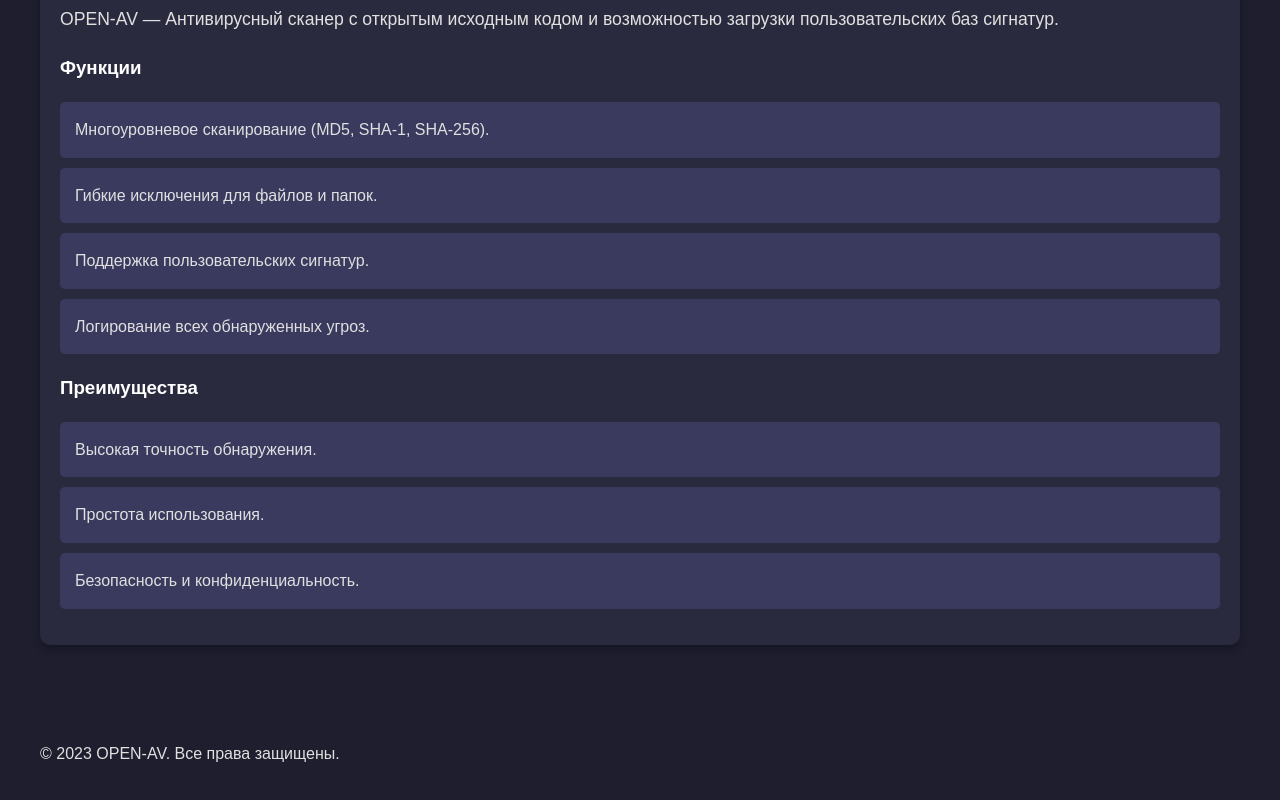
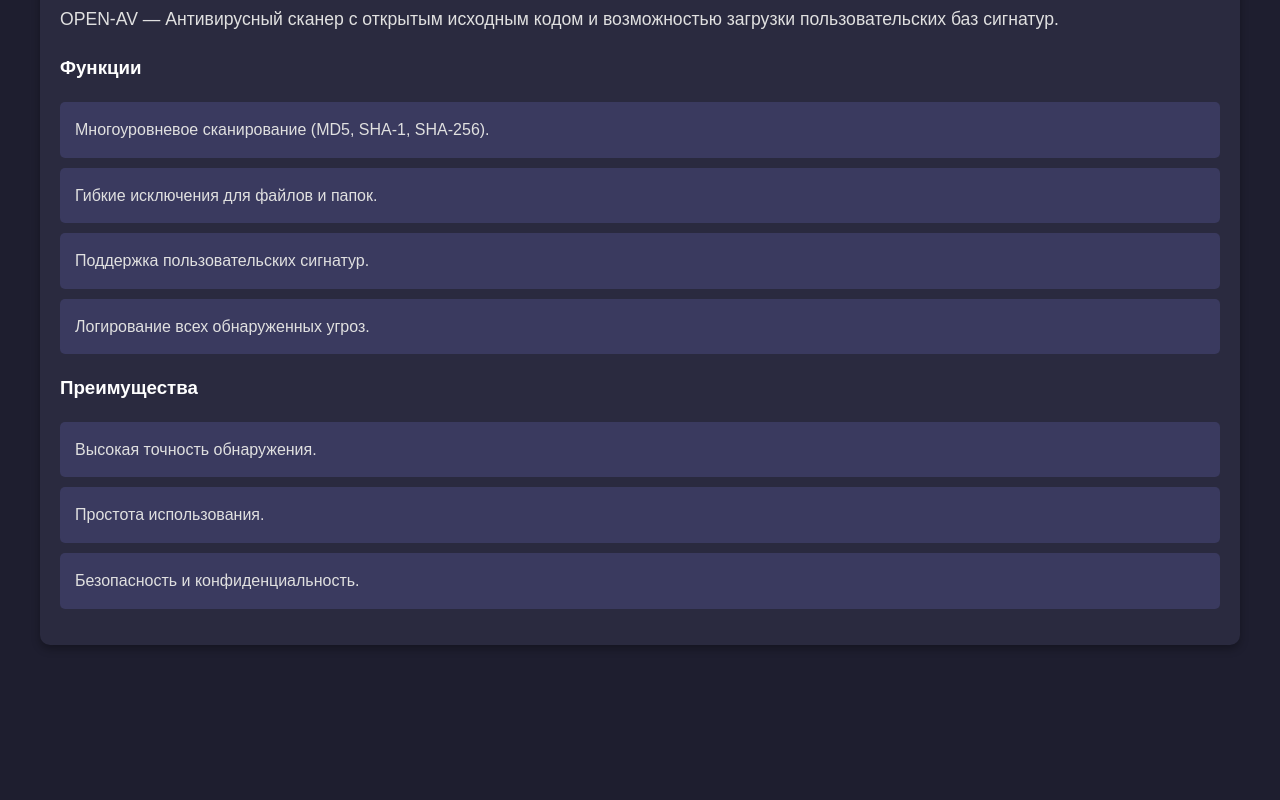
Before and after one commit to Open-Soft-Lab/openAV, a plain HTML site: page index.html in a window 1280 px wide. Shown: the part 678-1478 px from the top of the page. After the commit the page ends 1423 px from the top, so only its background shows below. Drawn offline with Linux system fonts and the light colour scheme.

Commit message:
Update index.html

```diff
--- a/index.html
+++ b/index.html
@@ -161,7 +161,7 @@
     <!-- Подвал -->
     <footer>
         <div class="container">
-            <p>&copy; 2023 OPEN-AV. Все права защищены.</p>
+
         </div>
     </footer>
 
```
